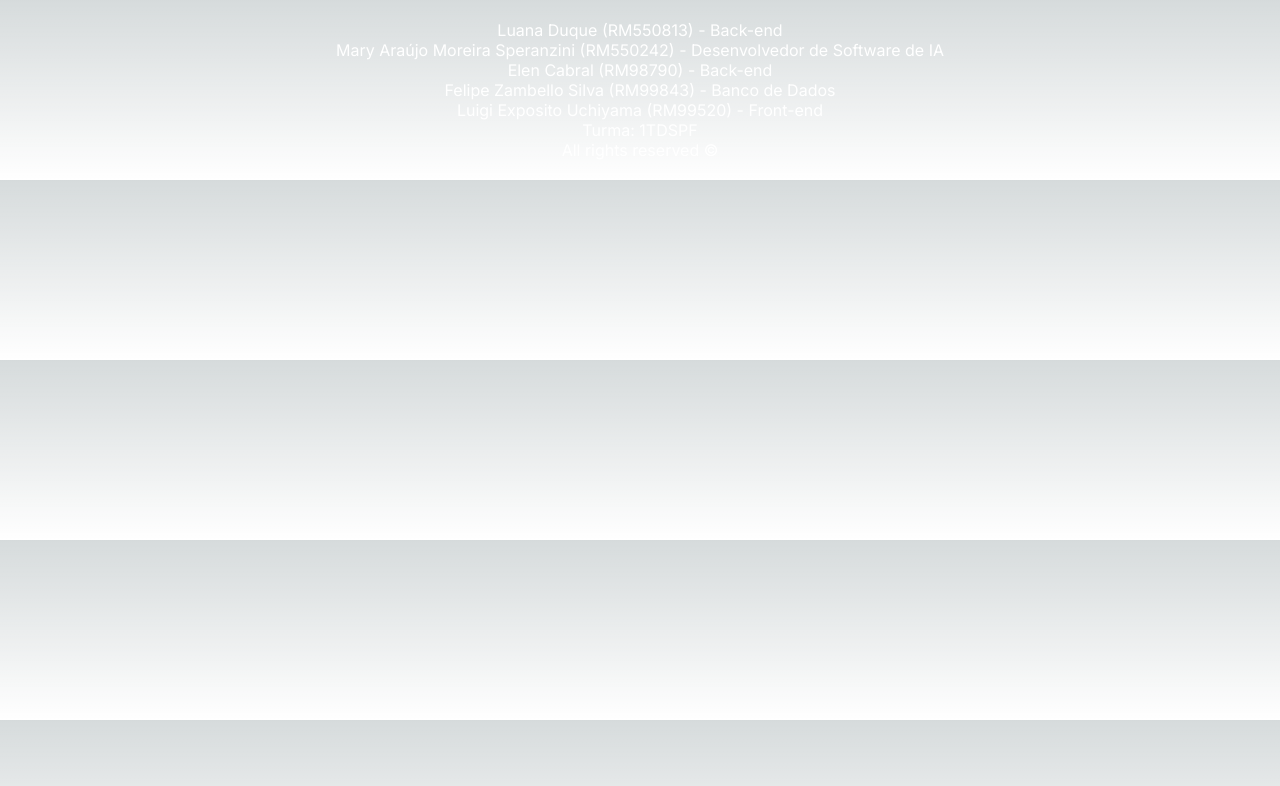
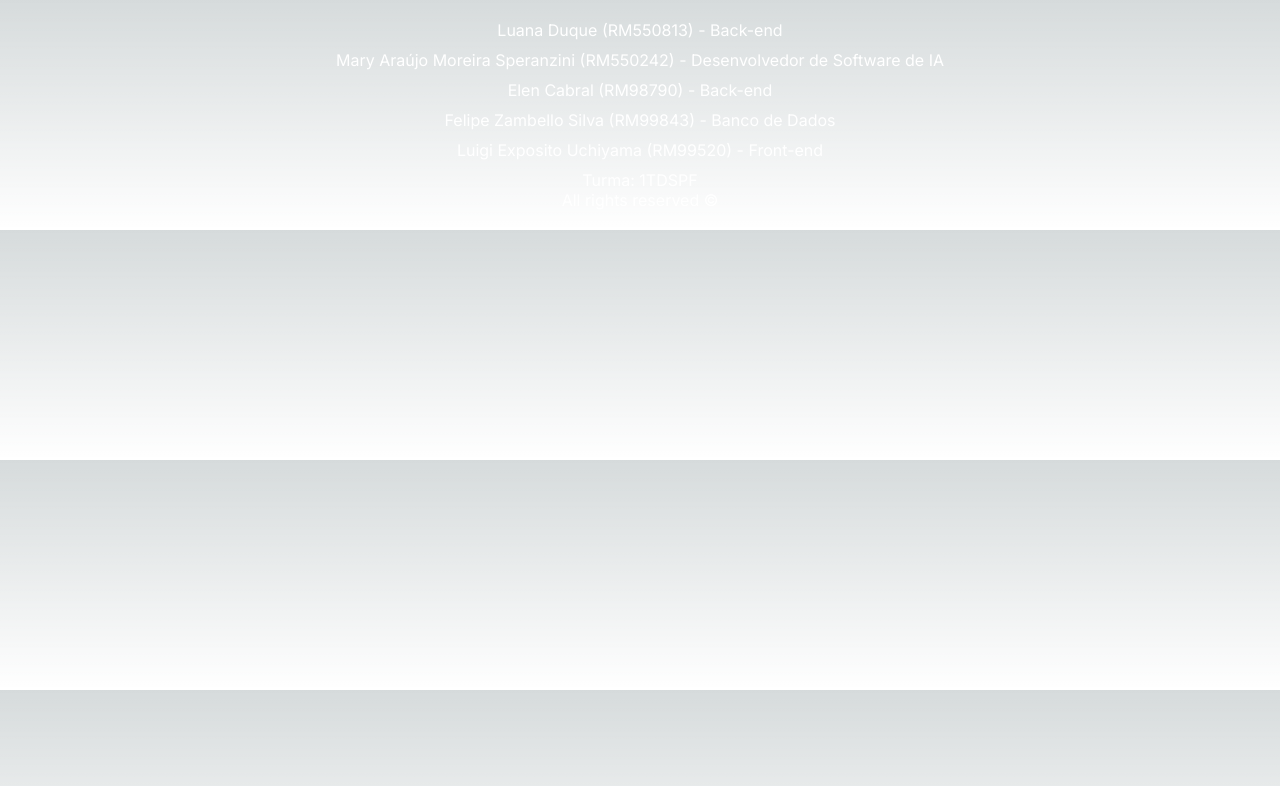
Before and after one commit to web-development-fiap/GS2, a Next.js app: page /footer in a window 1280 px wide. Shown: the top 786 px of the page. Built offline with nearby package versions, Linux system fonts and the light colour scheme.

Commit message:
css da classe student

```diff
--- a/src/app/footer/footer.module.css
+++ b/src/app/footer/footer.module.css
@@ -3,3 +3,11 @@
     padding: 20px;
     text-align: center;
   }
+
+  .studentInfo {
+    margin-bottom: 10px;
+  }
+
+  .studentInfo p {
+    margin: 0;
+  }
```
